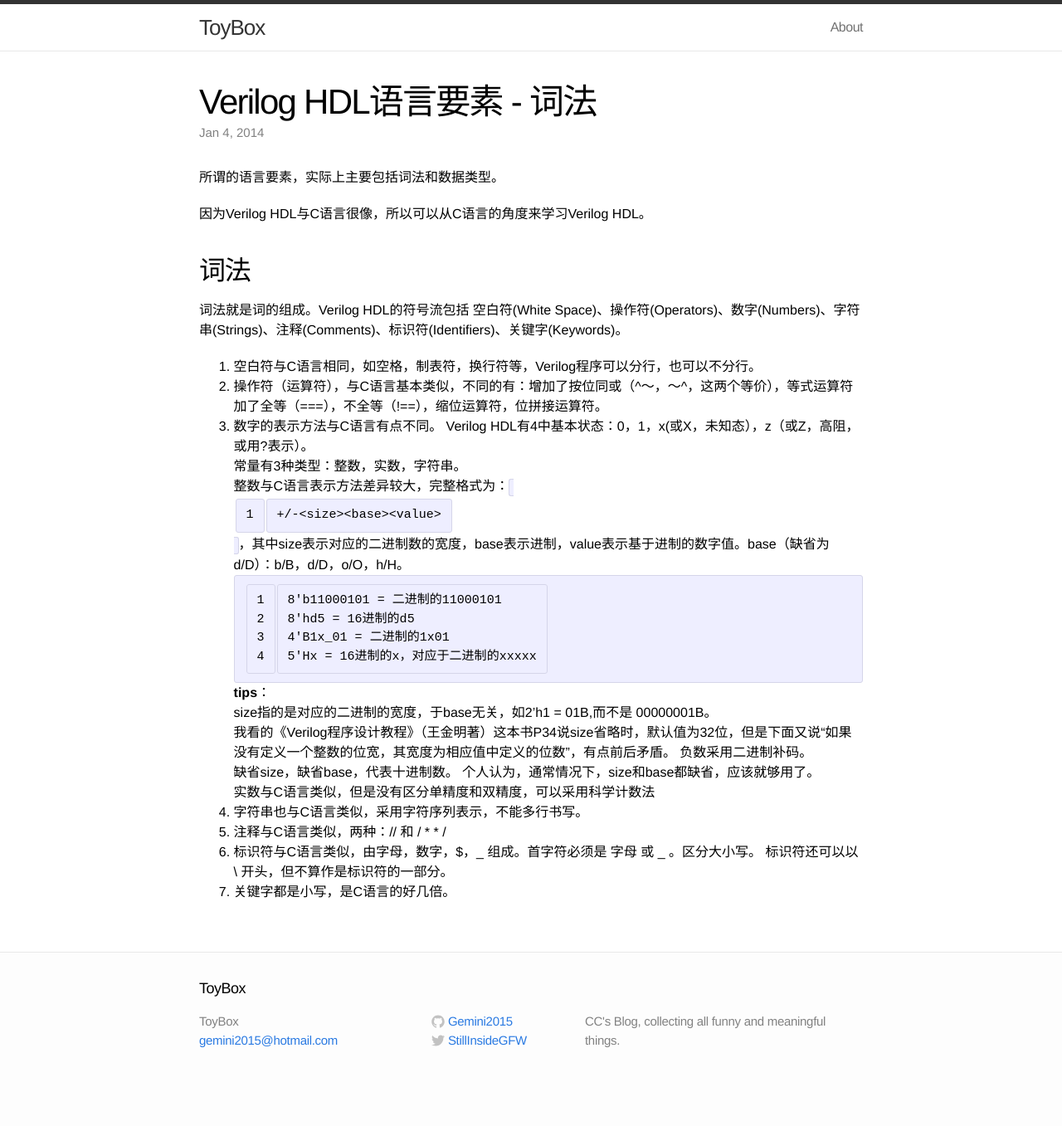
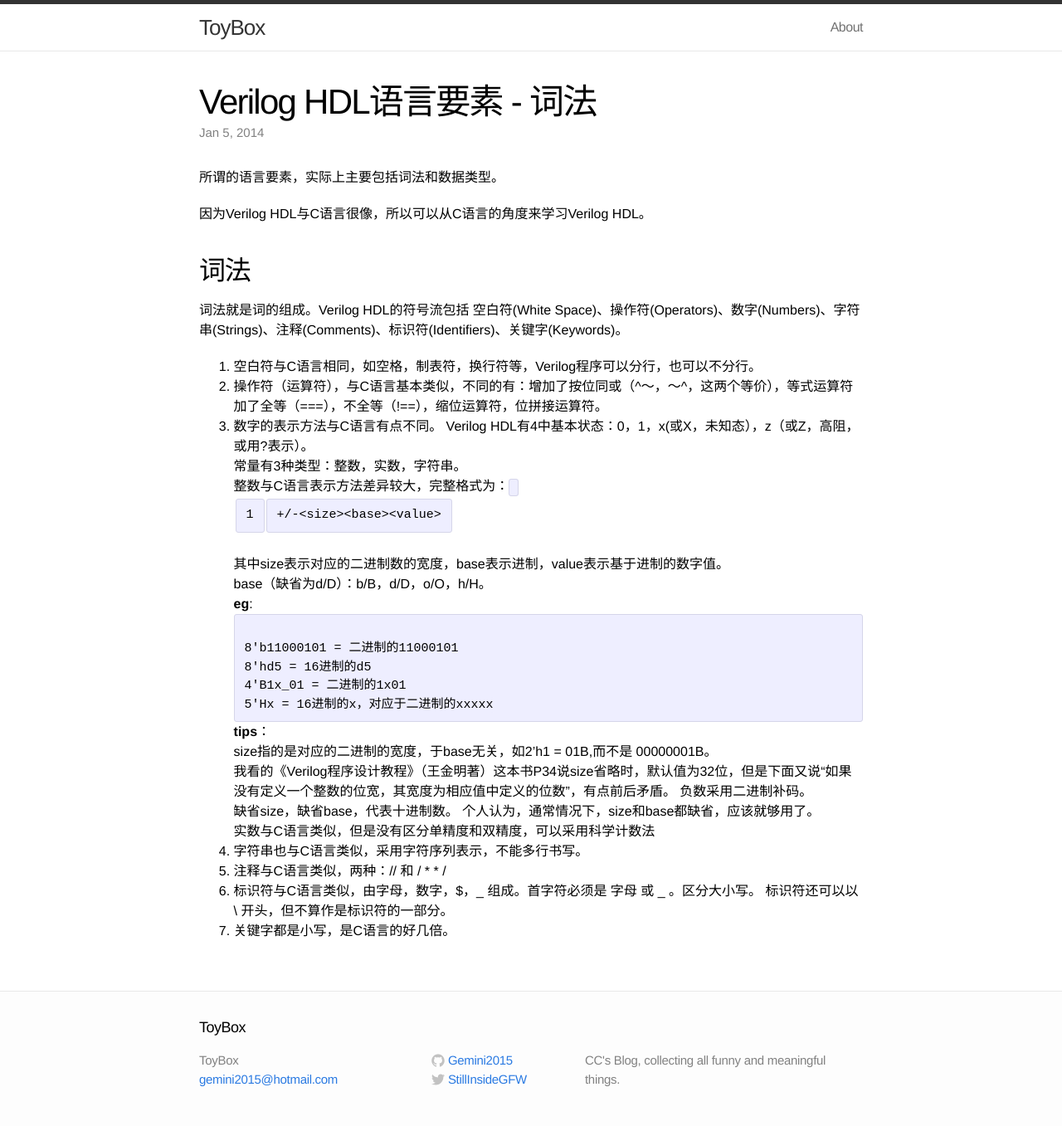
Before and after one commit to Gemini2015/gemini2015.github.io, a Jekyll site: the page built from _posts/2014-01-05-verilog-hdl-word.markdown, in a window 1280 px wide. Shown: the whole page at 83% size. Built offline with Jekyll 4.4.1, drawn with Linux system fonts in a browser that asks for light colours; before the commit the page ends 1310 px from its top, so only the background shows below that.

Commit message:
1.  use hard-code to fix a bug:     the code block in a list item will be parse to wrong html code.     use <pre><code>my code</code></pre> to deal with this problem. 2.  modified About page.

````diff
--- a/_posts/2014-01-05-verilog-hdl-word.markdown
+++ b/_posts/2014-01-05-verilog-hdl-word.markdown
@@ -13,20 +13,26 @@ categories: Verilog
 --
 词法就是词的组成。Verilog HDL的符号流包括 空白符(White Space)、操作符(Operators)、数字(Numbers)、字符串(Strings)、注释(Comments)、标识符(Identifiers)、关键字(Keywords)。
 
-1. 空白符与C语言相同，如空格，制表符，换行符等，Verilog程序可以分行，也可以不分行。
+1.  空白符与C语言相同，如空格，制表符，换行符等，Verilog程序可以分行，也可以不分行。
 
-2. 操作符（运算符），与C语言基本类似，不同的有：增加了按位同或（^～，～^，这两个等价），等式运算符加了全等（===），不全等（!==），缩位运算符，位拼接运算符。
 
-3. 数字的表示方法与C语言有点不同。
-Verilog HDL有4中基本状态：0，1，x(或X，未知态），z（或Z，高阻，或用?表示）。
-常量有3种类型：整数，实数，字符串。
-整数与C语言表示方法差异较大，完整格式为：`+/-<size><base><value>`，其中size表示对应的二进制数的宽度，base表示进制，value表示基于进制的数字值。base（缺省为d/D）：b/B，d/D，o/O，h/H。
-    ```
+2.  操作符（运算符），与C语言基本类似，不同的有：增加了按位同或（^～，～^，这两个等价），等式运算符加了全等（===），不全等（!==），缩位运算符，位拼接运算符。
+
+
+3.  数字的表示方法与C语言有点不同。
+    Verilog HDL有4中基本状态：0，1，x(或X，未知态），z（或Z，高阻，或用?表示）。
+    常量有3种类型：整数，实数，字符串。
+    整数与C语言表示方法差异较大，完整格式为：`+/-<size><base><value>`
+    其中size表示对应的二进制数的宽度，base表示进制，value表示基于进制的数字值。
+    base（缺省为d/D）：b/B，d/D，o/O，h/H。
+
+    **eg**:
+    <pre><code>
 8'b11000101 = 二进制的11000101
 8'hd5 = 16进制的d5
 4'B1x_01 = 二进制的1x01
 5'Hx = 16进制的x，对应于二进制的xxxxx
-    ```
+    </code></pre>
 
     **tips**：
     size指的是对应的二进制的宽度，于base无关，如2'h1 =  01B,而不是 00000001B。
@@ -39,11 +45,15 @@ Verilog HDL有4中基本状态：0，1，x(或X，未知态），z（或Z，高
 
     实数与C语言类似，但是没有区分单精度和双精度，可以采用科学计数法
 
-4. 字符串也与C语言类似，采用字符序列表示，不能多行书写。
 
-5. 注释与C语言类似，两种：// 和 / *   * /
+4.  字符串也与C语言类似，采用字符序列表示，不能多行书写。
 
-6. 标识符与C语言类似，由字母，数字，$，_ 组成。首字符必须是 字母 或 _ 。区分大小写。
+
+5.  注释与C语言类似，两种：// 和 / *   * /
+
+
+6.  标识符与C语言类似，由字母，数字，$，_ 组成。首字符必须是 字母 或 _ 。区分大小写。
 标识符还可以以 \ 开头，但不算作是标识符的一部分。
 
-7. 关键字都是小写，是C语言的好几倍。
+
+7.  关键字都是小写，是C语言的好几倍。
````
Also changed, not shown: other parts of _posts/2014-01-05-verilog-hdl-word.markdown (+1 -1 lines), _posts/2014-01-18-verilog-hdl-data-type.markdown (+26 -24 lines), about.md (+4 -3 lines).
